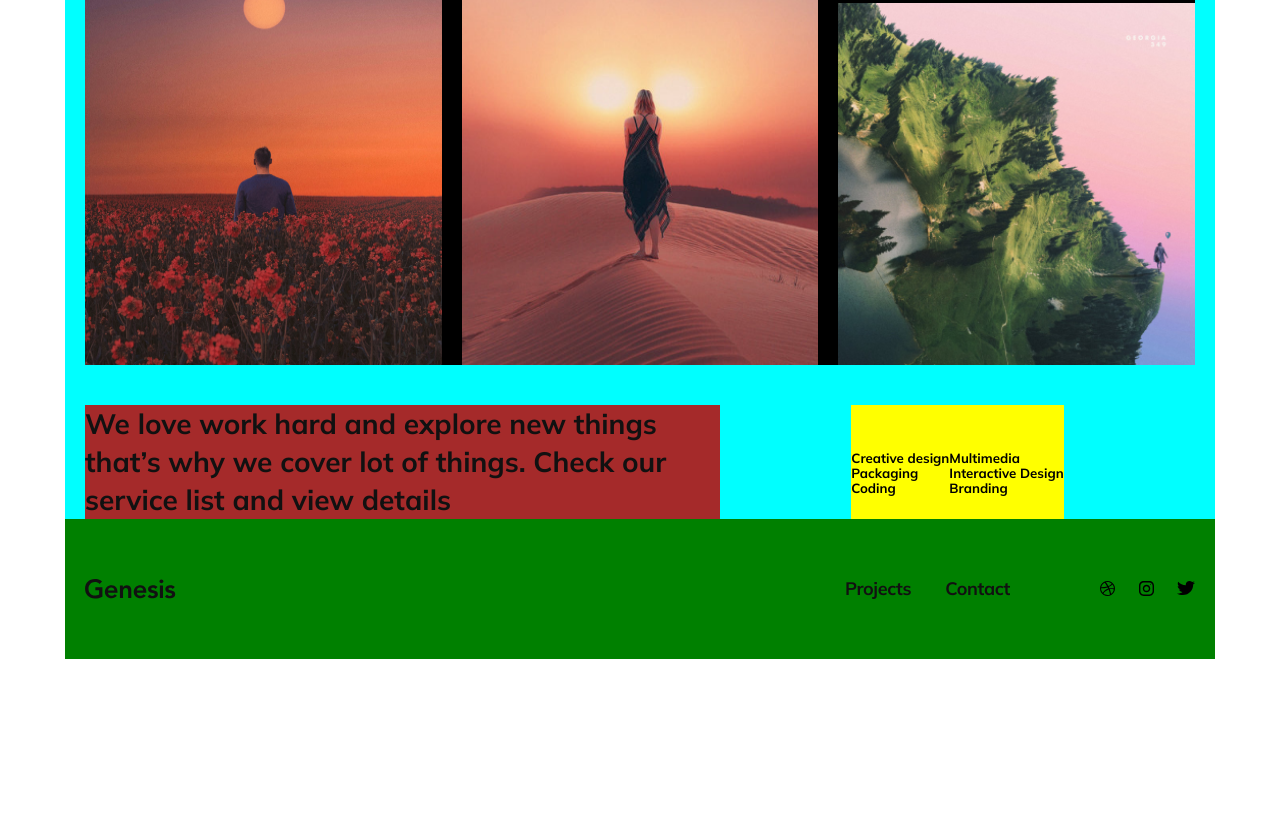
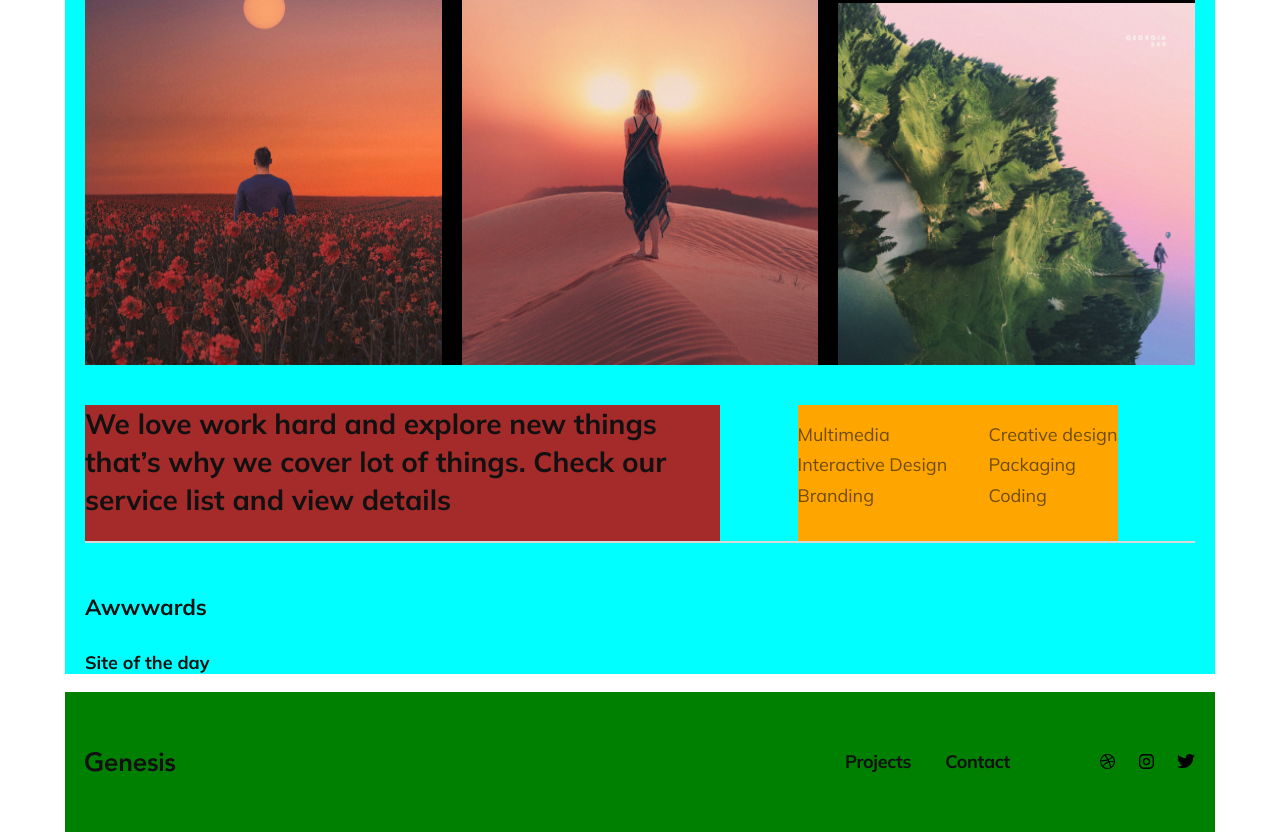
Before and after one commit to henriknestor/11-Crossbrowser_Prepost, a plain HTML site: page index.html in a window 1280 px wide. Shown: the part 2131-2963 px from the top of the page. Before the commit the page ends 2790 px from the top, so only its background shows below. Drawn offline with Linux system fonts and the light colour scheme.

Commit message:
keep working

```diff
--- a/index.html
+++ b/index.html
@@ -54,11 +54,15 @@
             <div class="container__text">
                 <h2>We love work hard and explore new things that’s why we cover lot of things. Check our service list and view details</h2>
             </div>
-            <div class="container__quote">
+            <div class="container__list">
                 <h5>Multimedia <br> Interactive Design <br> Branding</h5>
                 <h5>Creative design <br> Packaging <br> Coding</h5>
             </div>
         </div>
+
+        <div class="line"></div>
+        <h4>Awwwards</h4>
+        <p class="h7">Site of the day</p>
 
     </main>
 
--- a/styles/working-file.css
+++ b/styles/working-file.css
@@ -3,7 +3,68 @@
 *, *::before, *::after {
     box-sizing: border-box;
     font-family: 'Mulish', sans-serif;
+    color: #111;
   }
+
+h1 {
+    margin: 0;
+    font-size: 40px;
+    font-style: normal;
+    font-weight: 700;
+    line-height: 60px; /* 150% */
+}
+
+h2 {
+    margin: 0;
+    font-size: 28px;
+    font-style: normal;
+    font-weight: 700;
+    line-height: 38px; /* 135.714% */
+}
+
+
+h3 {
+    margin: 0 0 32px 0;
+    color: #4A4FF2;
+    font-size: 22px;
+    font-style: normal;
+    font-weight: 700;
+    line-height: normal;
+    letter-spacing: -0.423px;
+}
+
+h4 {
+    font-size: 22px;
+    font-style: normal;
+    font-weight: 700;
+    line-height: normal;
+}
+
+h5 {
+    opacity: 0.6;
+    font-size: 18px;
+    font-style: normal;
+    font-weight: 400;
+    line-height: 1.7em;
+    margin-top: 15px;
+}
+
+h6 {
+    opacity: 0.6;
+    font-size: 18px;
+    font-style: italic;
+    font-weight: 400;
+    line-height: normal;
+    margin-bottom: 20px;
+}
+
+.h7 {
+    font-size: 18px;
+    font-style: normal;
+    font-weight: 700;
+    line-height: normal;
+}
+
 
 /* ---- End of global ---- */
 
@@ -83,43 +144,12 @@ max-width: 635px;
     padding: 0;
 }
 
-h1 {
-    margin: 0;
-    color: #111;
-    font-size: 40px;
-    font-style: normal;
-    font-weight: 700;
-    line-height: 60px; /* 150% */
-}
-
-h2 {
-    margin: 0;
-    color: #111;
-    font-size: 28px;
-    font-style: normal;
-    font-weight: 700;
-    line-height: 38px; /* 135.714% */
-}
-
-
-h3 {
-    margin: 0 0 32px 0;
-    color: #4A4FF2;
-    font-size: 22px;
-    font-style: normal;
-    font-weight: 700;
-    line-height: normal;
-    letter-spacing: -0.423px;
-}
-
-h6 {
-    color: #111;
-    opacity: 0.6;
-    font-size: 18px;
-    font-style: italic;
-    font-weight: 400;
-    line-height: normal;
-    margin-bottom: 20px;
+.container__list {
+    background-color: orange;
+    display: flex;
+    justify-content: space-between;
+    width: 320px;
+    margin: 0 auto 0;
 }
 
 .rectangle {
@@ -212,6 +242,13 @@ h6 {
     grid-area: 27/3/span 6/4;
 }
 
+.line {
+    height: 2px;
+    width: 100%;
+    background: #D8D8D8;
+    margin-bottom: 50px;
+}
+
 /* ---- End of content ---- */
 
 /* ---- Footer ---- */
```
